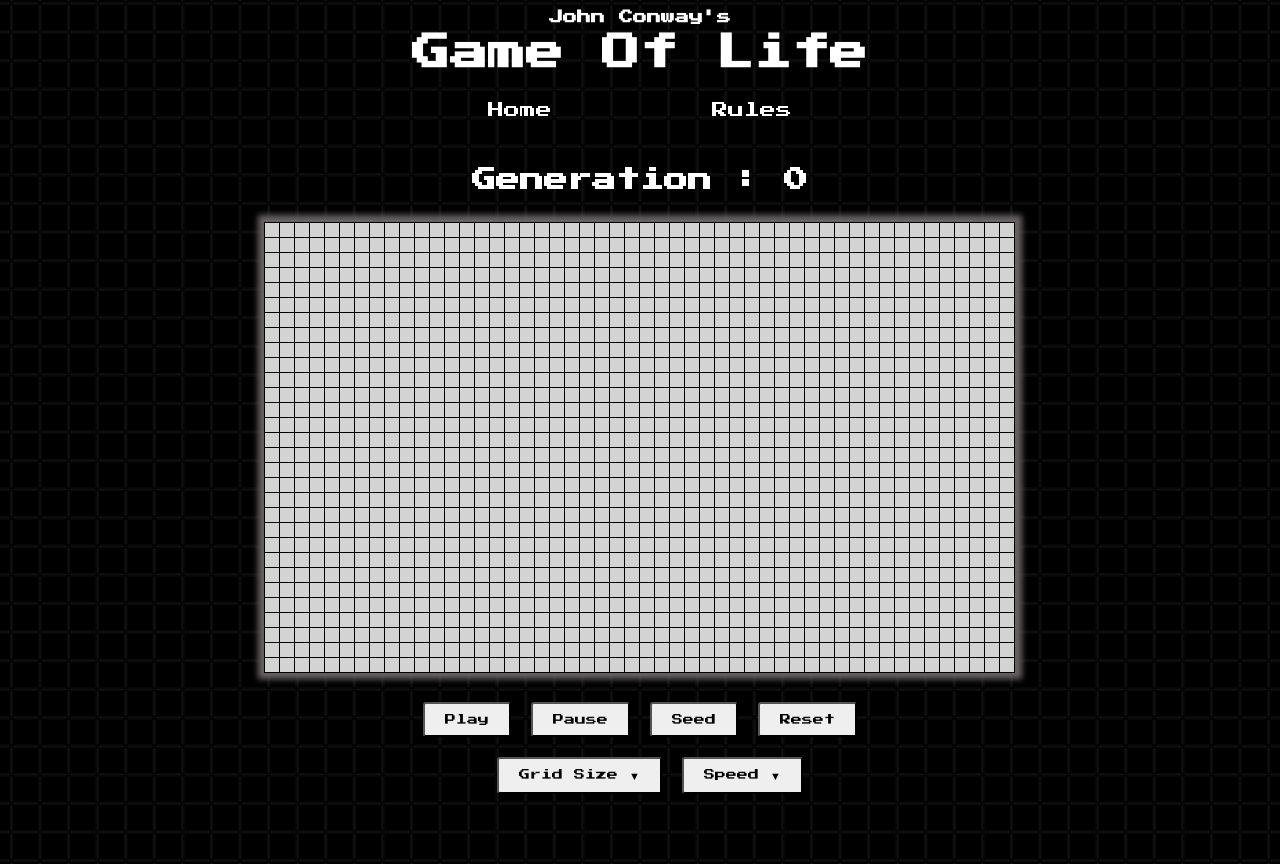
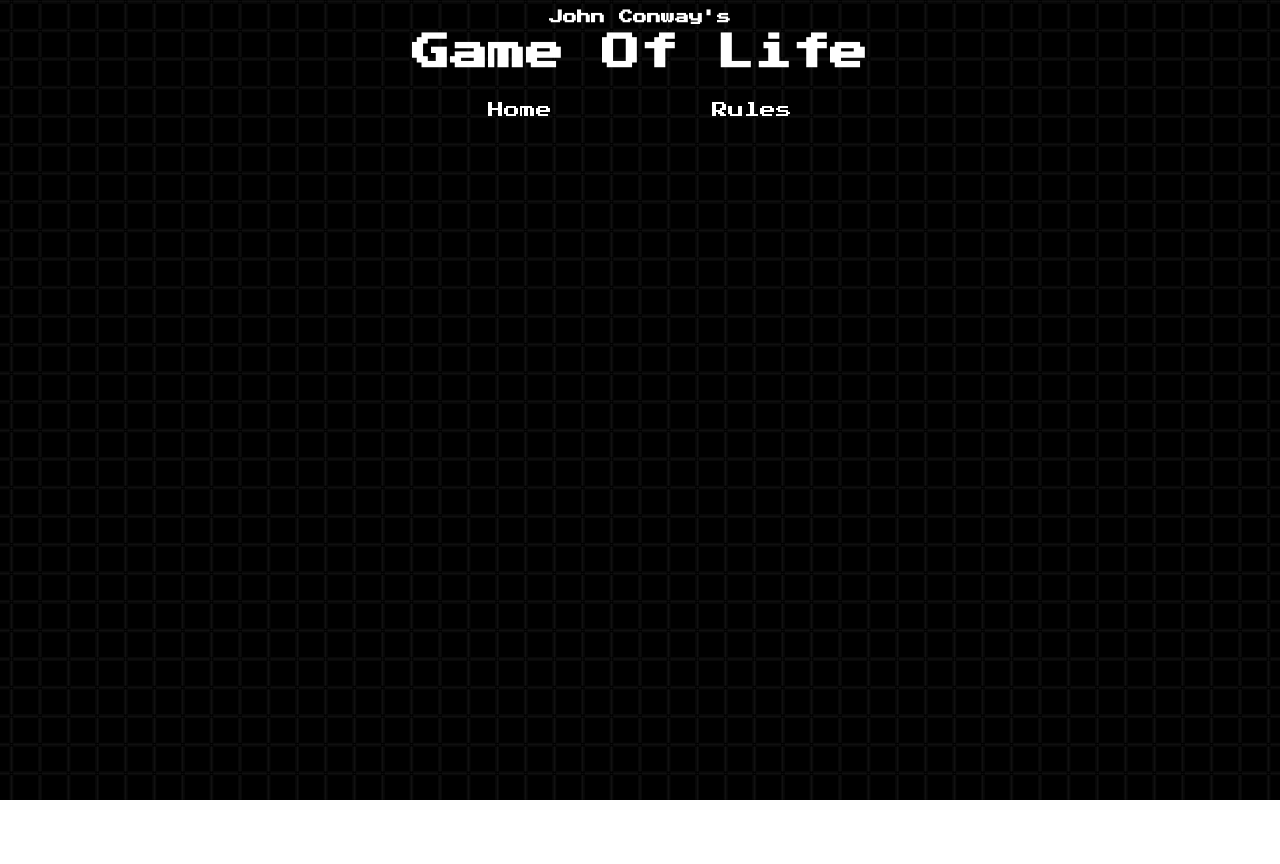
Before and after one commit to the-anomalous/game-of-life, a React (Create React App) app: page / in a window 1280 px wide. After the commit the page ends 800 px from the top, so only its background shows below. Built offline with nearby package versions, Linux system fonts and the light colour scheme.

Commit message:
updated routes

```diff
--- a/src/App.js
+++ b/src/App.js
@@ -11,8 +11,16 @@ function App() {
     <div className="app">
       <Header />
       <Switch>
-        <Route exact path='/' component={HomePage} />
-        <Route exact path='/rules' component={RulesPage}/>
+        < Route exact path = 'game-of-life/'
+        component = {
+          HomePage
+        }
+        />
+        < Route exact path = 'game-of-life/rules'
+        component = {
+          RulesPage
+        }
+        />
       </Switch>
     </div>
   );
```
